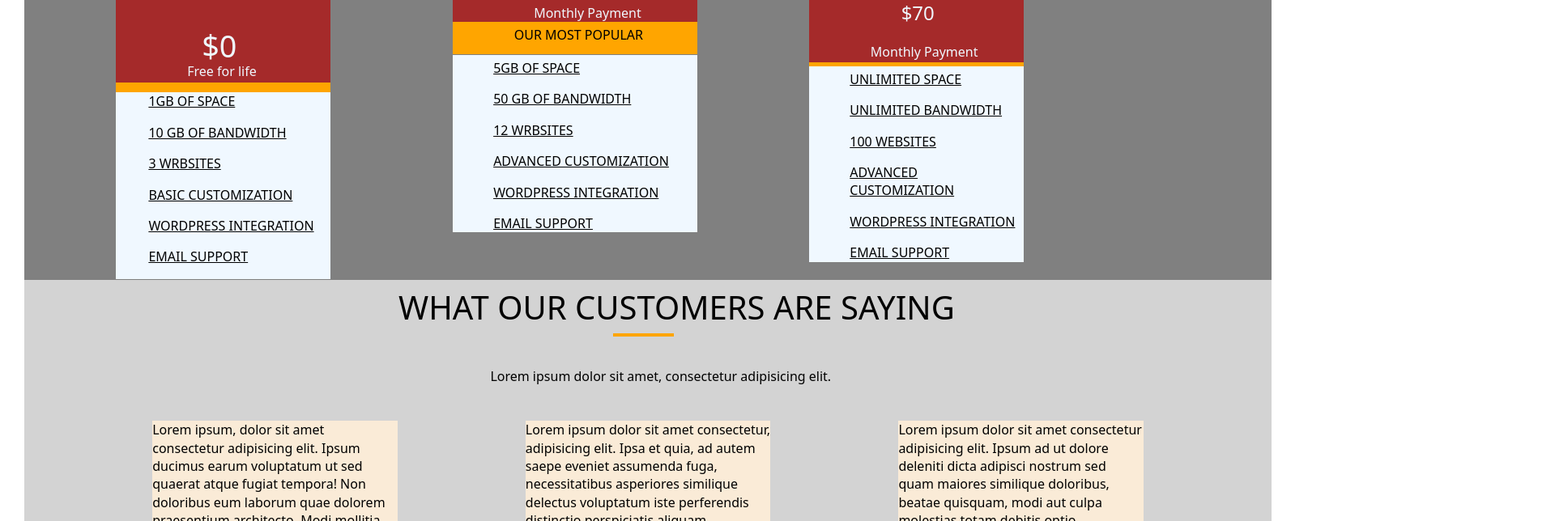
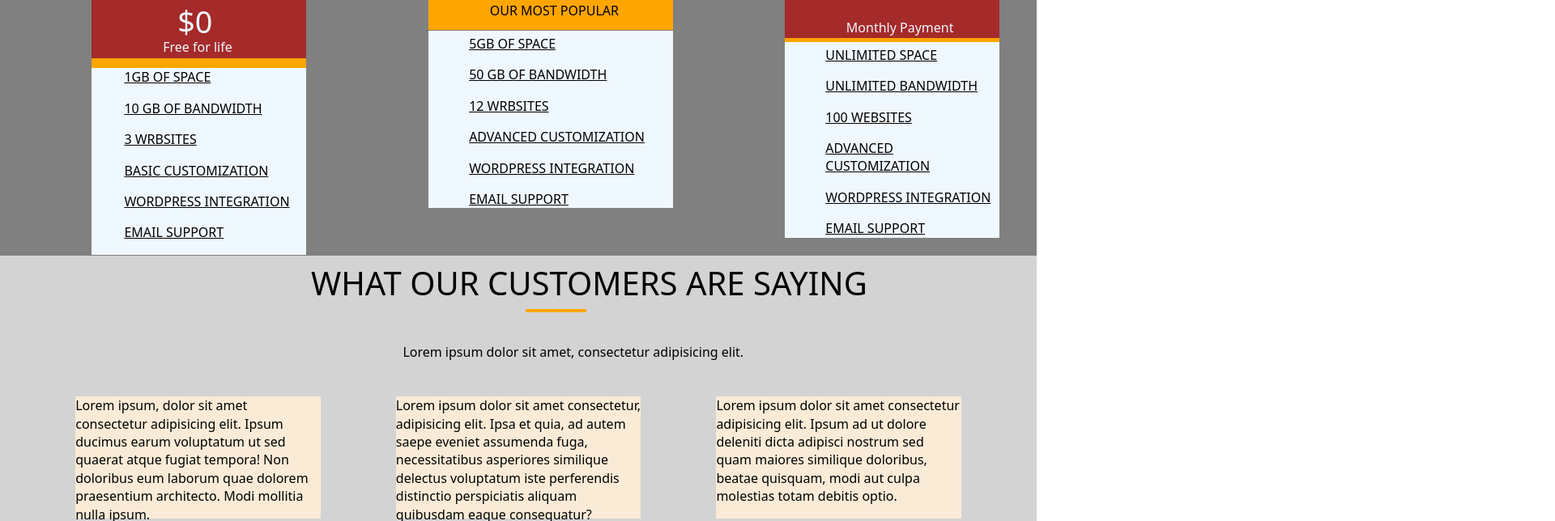
Before and after one commit to Andriy000/verstka, a plain HTML site: page index.html in a window 1280 px wide. Shown: the part 2664-3308 px from the top of the page at 81% size, 1920 px wide, since content can reach past the window. Drawn offline with Linux system fonts and the light colour scheme.

Commit message:
adaptive&readme

```diff
--- a/index.html
+++ b/index.html
@@ -11,6 +11,7 @@
   <link rel="stylesheet" href="styles.css">
 </head>
 <body>
+  <section class="container">
 <nav class="navbar">
   <div class="wrapper"></div>
     <ul class="nav-menu">
@@ -215,5 +216,6 @@
     <img src="/Users/macbookpro15/learningJS/projects/verstka" alt="">
   </div>
 </section>
+</section>
 </body>
 </html>
--- a/styles.css
+++ b/styles.css
@@ -4,11 +4,15 @@ body {
 	font-size: 16px;
 	line-height: 1.4;
 	color: #000;
-	min-width: 1600px;
 	overflow-x: hidden;
 	height: auto;
-  padding: 30px 30px;
 }
+.container{
+  max-width: 1400px;
+  margin: 0px auto;
+  padding:0px 0px;
+}
+
 .title{
   display: flex;
   color: aliceblue;
```
Also changed, not shown: 1 other file.
